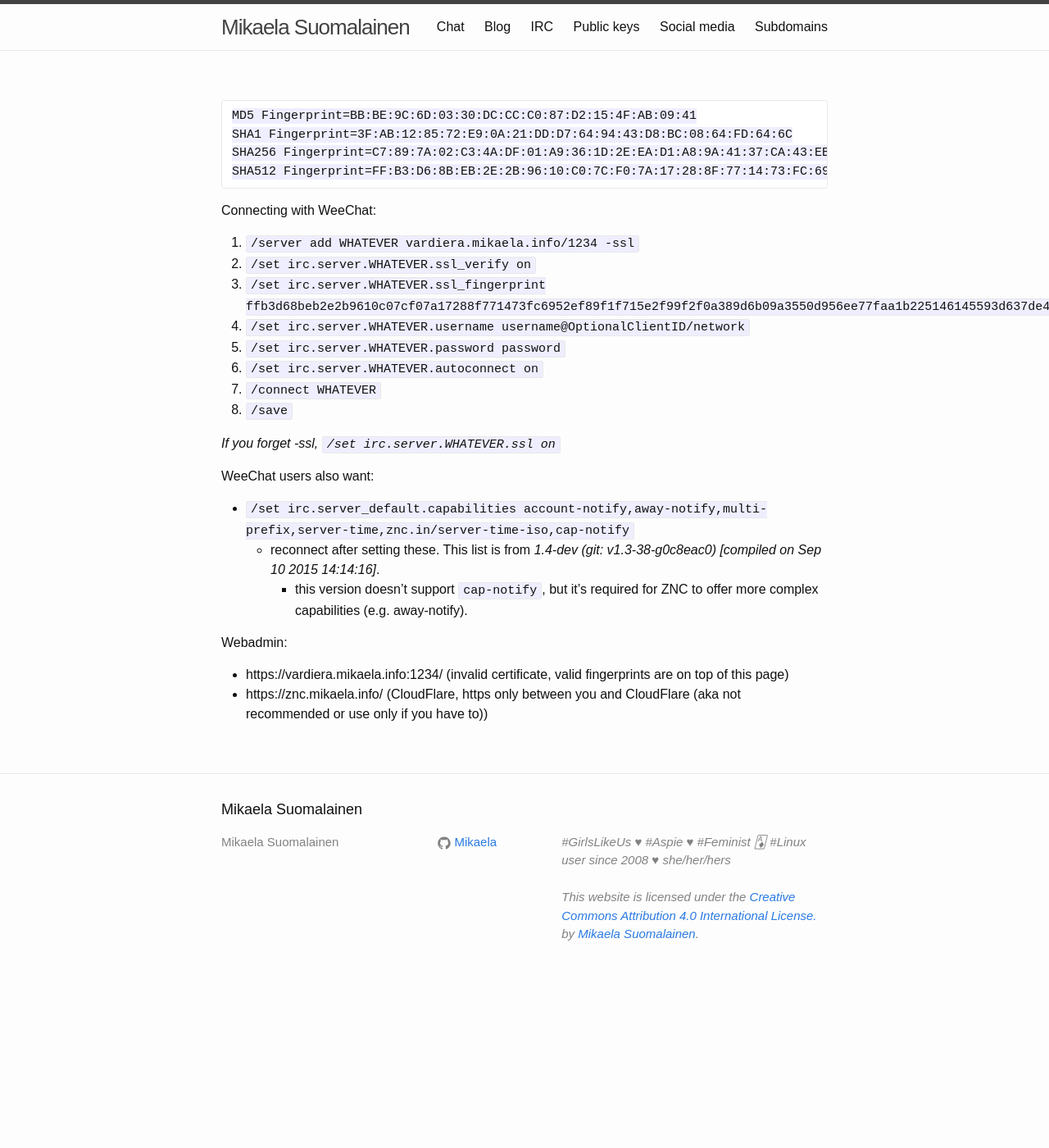
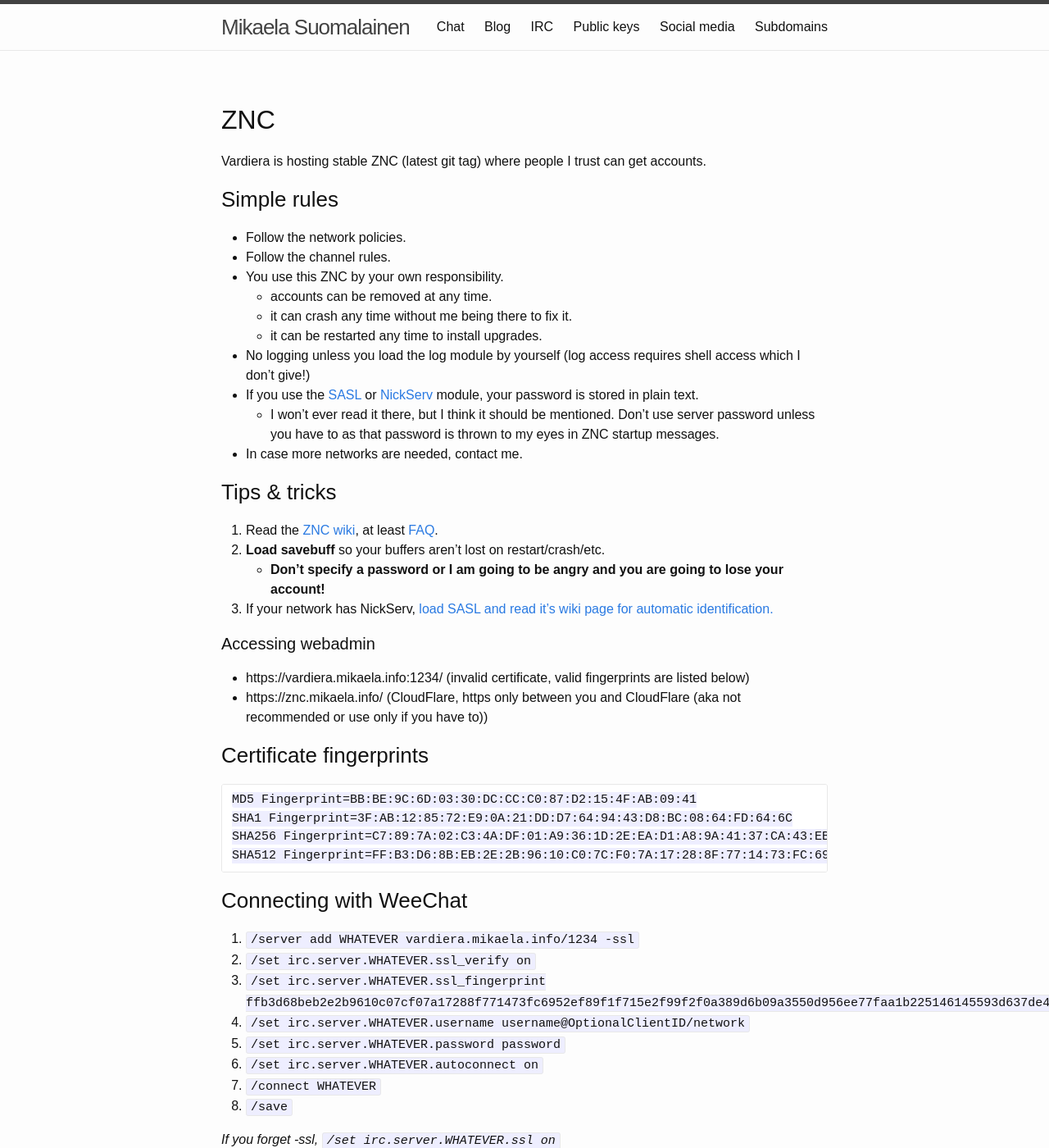
Before and after one commit to Mikaela/mikaela.github.io, a Jekyll site: the page built from pages/irc/znc.markdown, in a window 1280 px wide and 1400 px high. Shown: the whole window at 82% size. Built offline with Jekyll 4.4.1, drawn with Linux system fonts in a browser that asks for light colours; Markdown is read by kramdown in place of the engine named in the settings; some of the changed text lies outside the part shown.

Commit message:
pages/irc/znc: some kind of story

````diff
--- a/pages/irc/znc.markdown
+++ b/pages/irc/znc.markdown
@@ -4,6 +4,49 @@
 excerpt: "WIP - details on ZNC on my VPS"
 sitemap: false
 ---
+
+## ZNC
+
+Vardiera is hosting stable ZNC (latest git tag) where people I trust can
+get accounts.
+
+### Simple rules
+
+* Follow the network policies.
+* Follow the channel rules.
+* You use this ZNC by your own responsibility.
+    * accounts can be removed at any time.
+    * it can crash any time without me being there to fix it.
+    * it can be restarted any time to install upgrades.
+* No logging unless you load the log module by yourself (log access
+  requires shell access which I don't give!)
+* If you use the [SASL](http://wiki.znc.in/sasl) or
+  [NickServ](http://wiki.znc.in/nickserv) module, your password is stored
+  in plain text.
+    * I won't ever read it there, but I think it should be mentioned. Don't
+      use server password unless you have to as that password is thrown
+      to my eyes in ZNC startup messages.
+* In case more networks are needed, contact me.
+
+### Tips & tricks
+
+1. Read the [ZNC wiki], at least [FAQ].
+2. **Load savebuff** so your buffers aren't lost on restart/crash/etc.
+    * **Don't specify a password or I am going to be angry and you are
+        going to lose your account!**
+3. If your network has NickServ, [load SASL and read it's wiki page for automatic identification.](http://wiki.znc.in/sasl)
+
+[ZNC wiki]:http://wiki.znc.in/
+[FAQ]:http://wiki.znc.in/FAQ
+
+#### Accessing webadmin
+
+ * https://vardiera.mikaela.info:1234/ (invalid certificate, valid
+   fingerprints are listed below)
+ * https://znc.mikaela.info/ (CloudFlare, https only between you and
+   CloudFlare (aka not recommended or use only if you have to))
+
+### Certificate fingerprints
 
 ```
 MD5 Fingerprint=BB:BE:9C:6D:03:30:DC:CC:C0:87:D2:15:4F:AB:09:41
@@ -12,7 +55,7 @@
 SHA512 Fingerprint=FF:B3:D6:8B:EB:2E:2B:96:10:C0:7C:F0:7A:17:28:8F:77:14:73:FC:69:52:EF:89:F1:F7:15:E2:F9:9F:2F:0A:38:9D:6B:09:A3:55:0D:95:6E:E7:7F:AA:1B:22:51:46:14:55:93:D6:37:DE:41:BC:26:3B:D6:E7:A6:0D:F5:DF
 ```
 
-Connecting with WeeChat:
+### Connecting with WeeChat
 
 1. `/server add WHATEVER vardiera.mikaela.info/1234 -ssl`
 2. `/set irc.server.WHATEVER.ssl_verify on`
@@ -25,15 +68,6 @@
 
 *If you forget -ssl, `/set irc.server.WHATEVER.ssl on`*
 
-WeeChat users also want:
-* `/set irc.server_default.capabilities account-notify,away-notify,multi-prefix,server-time,znc.in/server-time-iso,cap-notify`
-    * reconnect after setting these. This list is from *1.4-dev (git:
-      v1.3-38-g0c8eac0) [compiled on Sep 10 2015 14:14:16]*.
-        * this version doesn't support `cap-notify`, but it's required for
-          ZNC to offer more complex capabilities (e.g. away-notify).
-
-Webadmin:
- * https://vardiera.mikaela.info:1234/ (invalid certificate, valid
-   fingerprints are on top of this page)
- * https://znc.mikaela.info/ (CloudFlare, https only between you and
-   CloudFlare (aka not recommended or use only if you have to))
+Read also [WeeChat page on ZNC wiki](http://wiki.znc.in/WeeChat). You want
+to read at least the *Enabling server-time & other IRCv3 capabilities* to
+make your experience smoother.
````
